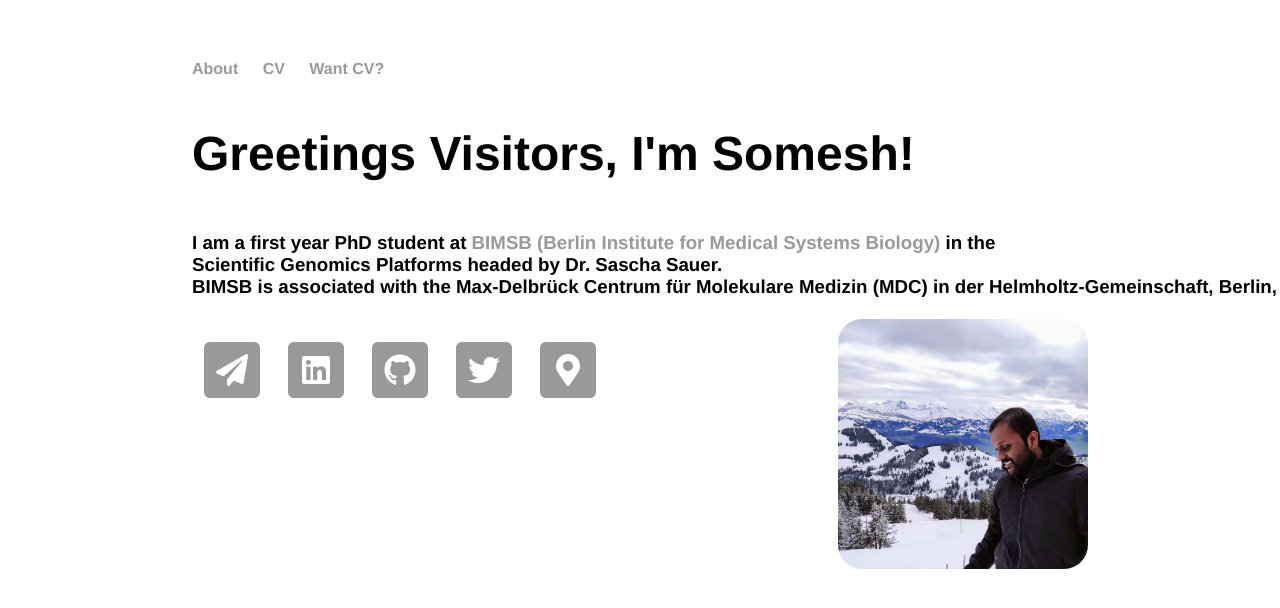
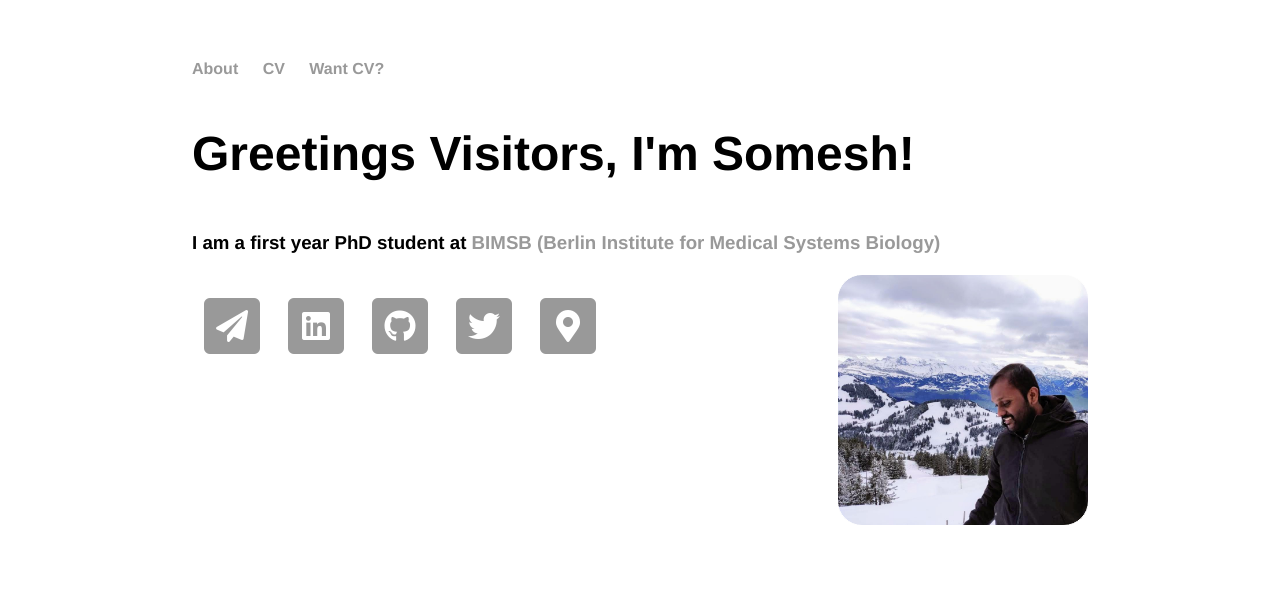
Before and after one commit to saisomesh2594/saisomesh2594.github.io, a Jekyll site: the page built from index.html, in a window 1280 px wide. Shown: the top 608 px of the page. Built offline with Jekyll 4.4.1, drawn with Linux system fonts in a browser that asks for light colours.

Commit message:
Update index.html

```diff
--- a/index.html
+++ b/index.html
@@ -26,9 +26,7 @@ title: Somesh Sai, Just Another Bioinformatician
 	<h4>
 		<div class="para-container" style="float:left; white-space:nowrap;">
 			<p>
-			<h3>I am a first year PhD student at <a href="https://www.mdc-berlin.de/bimsb">BIMSB (Berlin Institute for Medical Systems Biology) </a> in the  <br> Scientific Genomics Platforms headed by Dr. Sascha Sauer. <br> BIMSB
-			is associated with the Max-Delbrück Centrum für Molekulare Medizin (MDC) in der Helmholtz-Gemeinschaft, Berlin, Germany.
-			</h3>
+			<h3>I am a first year PhD student at <a href="https://www.mdc-berlin.de/bimsb">BIMSB (Berlin Institute for Medical Systems Biology) </a> </h3>
 			</p>
 		</div>
 
```
